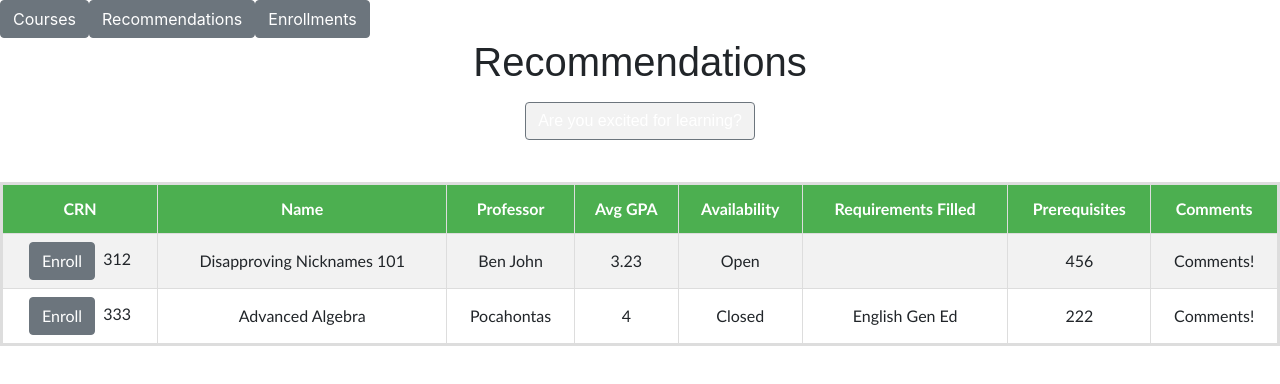
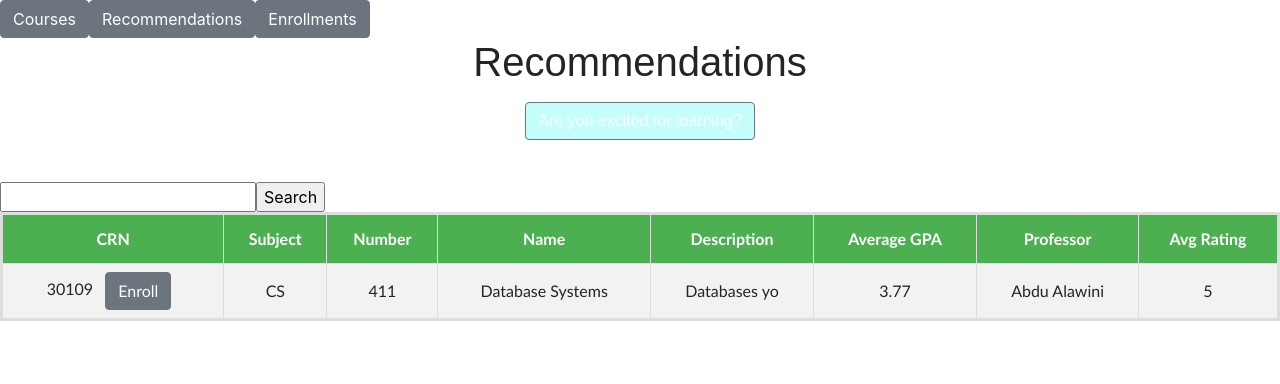
Before and after one commit to BendJohn/RateMate_CS411, a React (Create React App) app in the folder frontend/: page /Recommendations in a window 1280 px wide. Shown: the top 384 px of the page. Built offline with nearby package versions, Linux system fonts and the light colour scheme; the HTML template or start-up script is replaced by a standard one.

Commit message:
Recommendations

```diff
--- a/frontend/src/components/NavBar.js
+++ b/frontend/src/components/NavBar.js
@@ -5,22 +5,14 @@ import { Button } from 'reactstrap';
 export class NavBar extends React.Component {
   constructor(props) {
     super(props);
-    this.state = {
-        enrollments: this.props.enrollments
-    };
   }
-
 
   render() {
     return (
       <>
         <Button onClick={() => history.push({pathname: '/'})}> Courses </Button>
         <Button onClick={() => history.push({pathname: '/Recommendations'})}> Recommendations </Button>
-        <Button onClick={() => history.push(
-            { pathname: '/Enrollments',
-              state: {
-              enrollments: this.state.enrollments,
-            }})}> Enrollments </Button>
+        <Button onClick={() => history.push({pathname: '/Enrollments'})}> Enrollments </Button>
       </>
     )
   }
--- a/frontend/src/components/Recommendations.js
+++ b/frontend/src/components/Recommendations.js
@@ -2,6 +2,7 @@ import React from 'react';
 import { NavBar } from './NavBar';
 import { Button } from 'reactstrap';
 import abdu_gif from '../utils/abdu.gif';
+import { addEnrollmentExistingUser, getRecsByNetID } from '../utils/apiWrapper';
 
 export class Recommendations extends React.Component {
     constructor(props) {
@@ -10,48 +11,32 @@ export class Recommendations extends React.Component {
             // List of courses
             recs: [
                 {
-                    professor_name: "Ben John",
-                    CRN: 312,
-                    name: "Disapproving Nicknames 101",
-                    comments: "Comments!",
-                    availability: true,
-                    avgGpa: 3.23,
-                    requirements_filled: "",
-                    prerequisites: "456"
-                },
-                {
-                    professor_name: "Pocahontas",
-                    CRN: 333,
-                    name: "Advanced Algebra",
-                    comments: "Comments!",
-                    availability: false,
-                    avgGpa: 4.0,
-                    requirements_filled: "English Gen Ed",
-                    prerequisites: "222"
+                    subject: "CS",
+                    number: 411,
+                    name: "Database Systems",
+                    description: "Databases yo",
+                    CRN: 30109,
+                    avg_gpa: 3.77,
+                    firstname: "Abdu",
+                    lastname: "Alawini",
+                    avg_rating: 5.0
                 }
             ],
-            enrollments: [
-                {
-                    professor_name: "John Smith",
-                    CRN: 123,
-                    name: "Intro to CS",
-                    comments: "Comments!",
-                    availability: true,
-                    avgGpa: 3.33,
-                    requirements_filled: "Science Gen Ed",
-                    prerequisites: "123"
-                },
-            ],
+            showGif: false,
+            showForm: false,
+            netID: "",
+            crnToEdit: 0
+        };
 
-            showGif: false
-        };
+        this.updateInput = this.updateInput.bind(this);
+        this.addEnrollment = this.addEnrollment.bind(this);
     }
 
-    async addEnrollment(course) {
-        // await addEnrollment();
-        var oldEnrollments = this.state.enrollments;
-        oldEnrollments.push(course);
-        this.setState({ enrollments: oldEnrollments });
+    async addEnrollment(evt) {
+        evt.preventDefault();
+        var netid = this.state.newNetId;
+        var crn = this.state.crnToEdit;
+        await addEnrollmentExistingUser(netid, crn);
     }
 
     showGIF() {
@@ -63,26 +48,63 @@ export class Recommendations extends React.Component {
         }
     }
 
+    showForm(crn) {
+        this.setState({ showForm: true, crnToEdit: crn });
+    }
+
+    updateInput(evt) {
+        const val = evt.target.value;
+        const crn = this.state.crnToEdit;
+        const r = this.state.recs;
+
+        this.state = ({
+            netID: val,
+            crnToEdit: crn,
+            recs: r
+        });
+    }
+
+    async getRecByNetId(evt) {
+        evt.preventDefault();
+        const netid = this.state.netID;
+        if (netid !== undefined) {
+            if (netid === "") {
+                this.setState({ recs: [] });
+                return;
+            }
+            const res = await getRecsByNetID(netid);
+            console.log(res);
+            //this.setState({ recs: res.data });
+        }
+    }
+
     renderTableData() {
         if (this.state.recs.length === 0) {
             return;
         }
 
         return this.state.recs.map((course, index) => {
-        const { professor_name, CRN, name, comments, availability, avgGpa, requirements_filled, prerequisites } = course //destructuring
+        const { subject, number, name, description, CRN, avg_gpa, firstname, lastname, avg_rating } = course //destructuring
         return (
             <tr key={CRN}>
                 <td>
-                    <Button id="enroll" onClick={this.addEnrollment.bind(this, course)}> Enroll </Button> &nbsp;
-                    {CRN}
+                    {CRN} &ensp;
+                    <Button id="enroll" onClick={this.showForm.bind(this, CRN)}> Enroll </Button> &nbsp;
+
+                    {(this.state.showForm && (this.state.crnToEdit===CRN))
+                        ? ( <form onSubmit={this.addEnrollment}>
+                                <input type="text" placeholder="Net ID" onChange={this.updateInput}/>
+                                <div> <input type="submit" value="Submit"/> </div>
+                            </form>
+                        ) : (<></>)}
                 </td>
+                <td>{subject} </td>
+                <td>{number} </td>
                 <td>{name} </td>
-                <td>{professor_name} </td>
-                <td>{avgGpa} </td>
-                <td> {availability ? ("Open") : ("Closed")} </td>
-                <td>{requirements_filled} </td>
-                <td>{prerequisites} </td>
-                <td>{comments} </td>
+                <td> {description} </td>
+                <td>{avg_gpa} </td>
+                <td>{firstname}  {lastname} </td>
+                <td>{avg_rating} </td>
             </tr>
         )})
     }
@@ -91,19 +113,22 @@ export class Recommendations extends React.Component {
     render() {
         return (
             <>
-                <NavBar
-                    enrollments={this.state.enrollments}
-                />
+                <NavBar/>
 
                 <h1 id='title'> Recommendations </h1>
 
-                <h1 id='title'> <Button style={{backgroundColor: '#F2F2F2'}} onClick={this.showGIF.bind(this)}> Are you excited for learning? </Button> </h1> &ensp;&ensp;&ensp;&ensp;
+                <h1 id='title'> <Button style={{backgroundColor: '#c4fffc'}} onClick={this.showGIF.bind(this)}> Are you excited for learning? </Button> </h1> &ensp;&ensp;&ensp;&ensp;
                 <h1 id='title'> {this.state.showGif ?  (<img src={abdu_gif}/>) : (<> </>)} </h1>
+
+                <form onSubmit={this.getRecByNetId.bind(this)}>
+                    <input type="text" onChange={this.updateInput}/>
+                    <input type="submit" value="Search"/>
+                </form>
 
                 <table id='table'>
                     <tbody>
-                        <tr> <th> CRN </th> <th> Name </th> <th> Professor </th> <th> Avg GPA </th> <th> Availability </th>
-                        <th> Requirements Filled </th> <th> Prerequisites </th> <th> Comments </th> </tr>
+                        <tr> <th> CRN </th> <th> Subject </th> <th> Number </th> <th> Name </th> <th> Description </th>
+                            <th> Average GPA </th> <th> Professor </th> <th> Avg Rating </th> </tr>
                         {this.renderTableData()}
                     </tbody>
                 </table>
--- a/frontend/src/utils/apiWrapper.js
+++ b/frontend/src/utils/apiWrapper.js
@@ -4,6 +4,16 @@ const BASE_URL = 'http://localhost:5000/';
 const instance = axios.create({
   baseURL: BASE_URL,
 });
+
+export const getRecsByNetID = (netid) => {
+  return instance.get(`recommendations/${netid}`).then(
+    res => res.data,
+    err => {
+      console.error(err);
+      return null;
+    },
+  );
+};
 
 export const getEnrollmentsByNetID = (netid) => {
   return instance.get(`enrollments/${netid}`).then(
```
